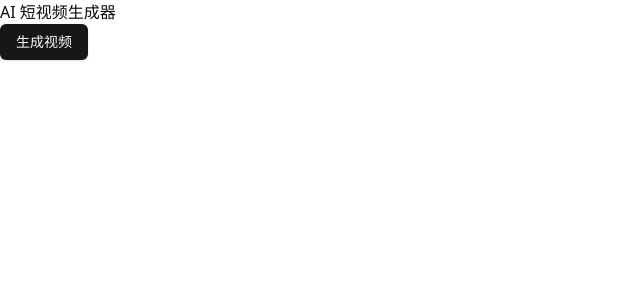
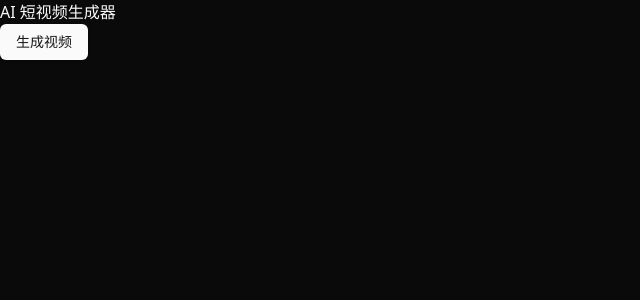
Before and after one commit to YannouPio/ai-short-video-generator, a Next.js app: page / in a window 1280 px wide. Shown: the top 300 px of the page, without its empty margins (0-640 px from the left). Built offline with nearby package versions, Linux system fonts and the light colour scheme.

Commit message:
Add ThemeProvider to RootLayout for dark mode support

```diff
--- a/app/layout.js
+++ b/app/layout.js
@@ -1,5 +1,6 @@
 import { Geist, Geist_Mono } from "next/font/google";
 import "./globals.css";
+import Provider from "./provider";
 
 const geistSans = Geist({
   variable: "--font-geist-sans",
@@ -18,11 +19,13 @@
 
 export default function RootLayout({ children }) {
   return (
-    <html lang="en">
+    <html lang="en" suppressHydrationWarning={true}>
       <body
         className={`${geistSans.variable} ${geistMono.variable} antialiased`}
       >
-        {children}
+        <Provider>
+          {children}
+        </Provider>
       </body>
     </html>
   );
--- /dev/null
+++ b/app/provider.js
@@ -0,0 +1,20 @@
+"use client";
+
+import React from "react";
+import { ThemeProvider as NextThemesProvider } from "next-themes";
+function Provider({ children }) {
+  return (
+    <div>
+      <NextThemesProvider
+        attribute="class"
+        defaultTheme="dark"
+        enableSystem
+        disableTransitionOnChange
+      >
+        {children}
+      </NextThemesProvider>
+    </div>
+  );
+}
+
+export default Provider;
```
